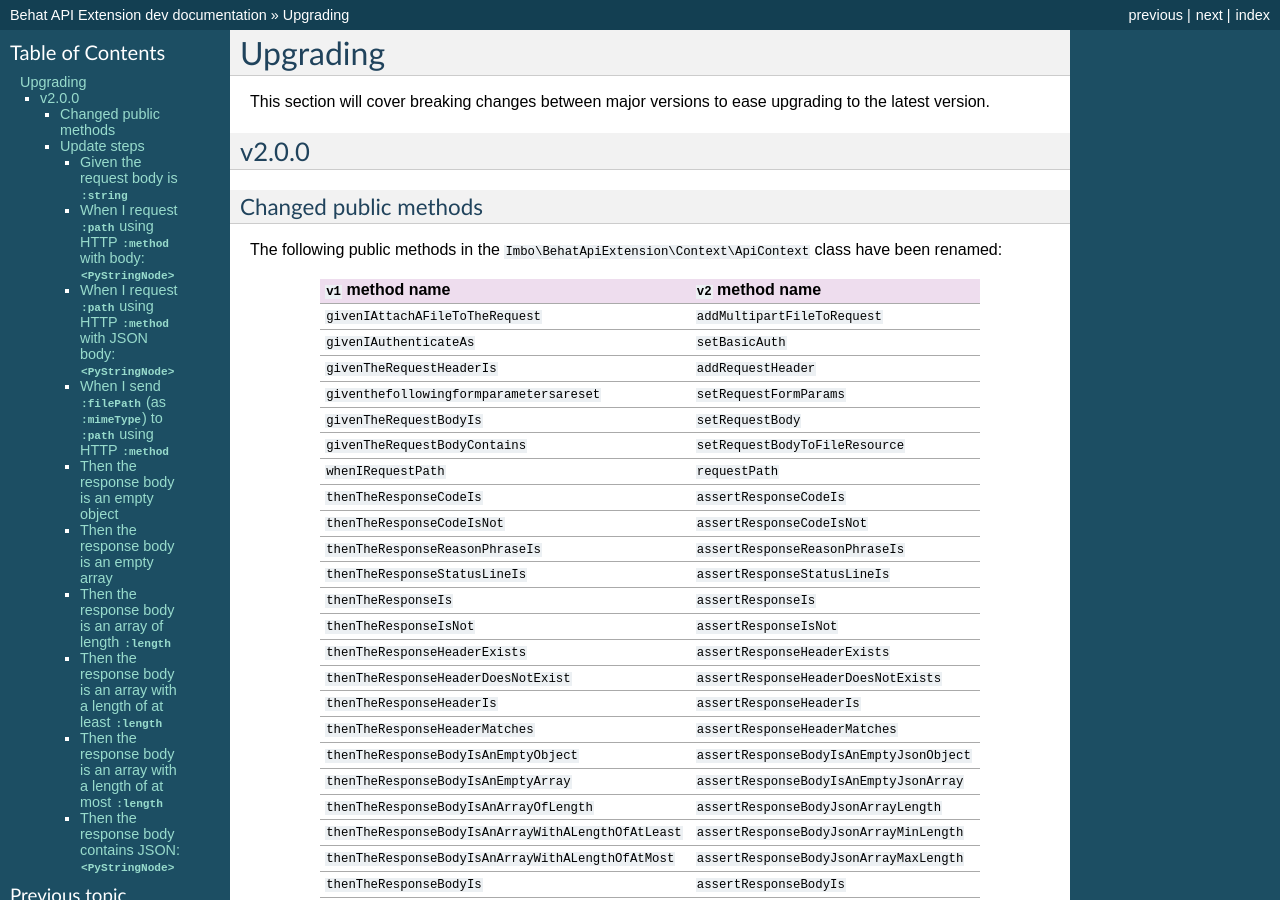
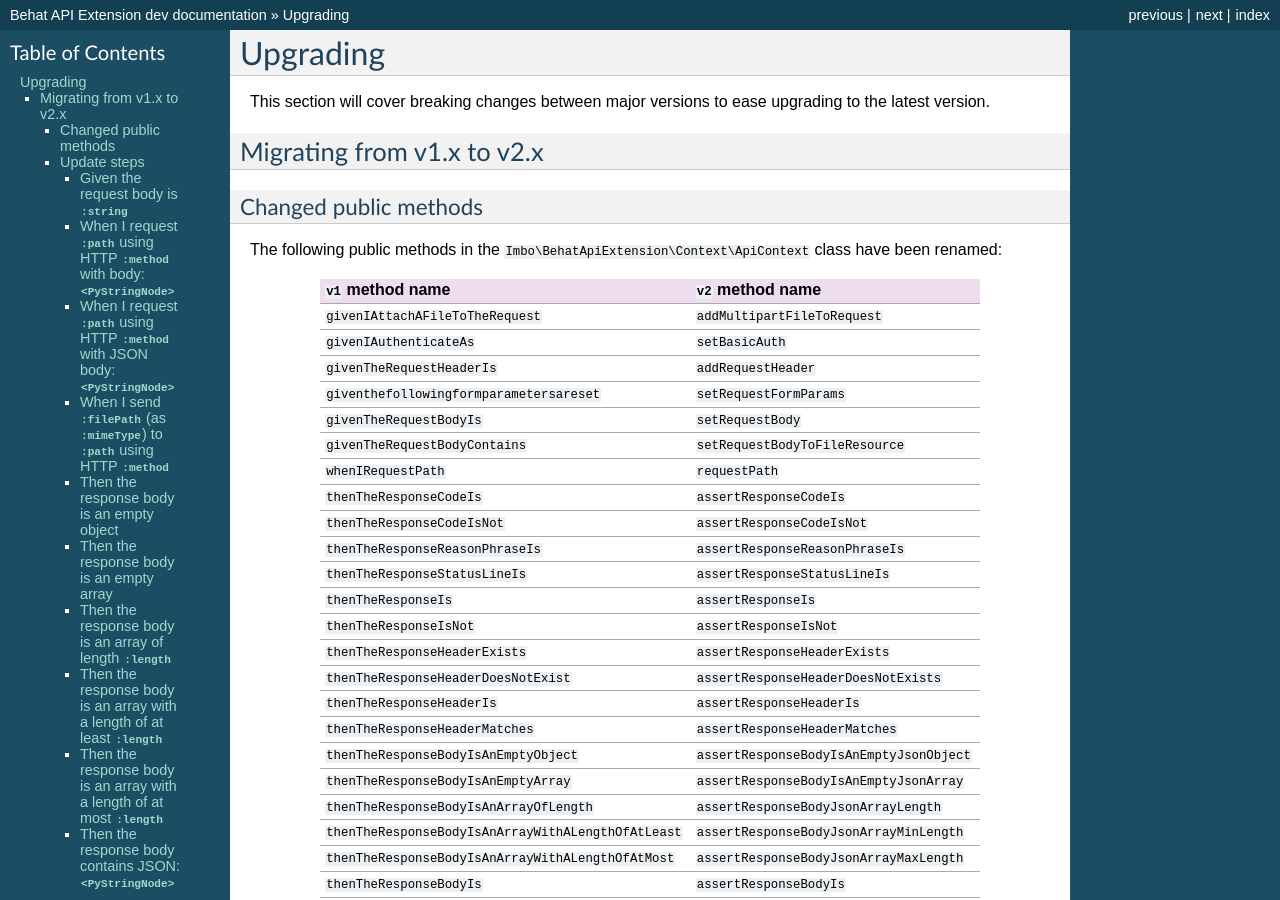
Before and after one commit to imbo/behat-api-extension, a Sphinx documentation site: the page built from docs/installation/upgrade.rst, in a window 1280 px wide and 900 px high. Built offline with Sphinx 7.4.7, drawn with Linux system fonts in a browser that asks for light colours.

Commit message:
Changed header

```diff
--- a/docs/installation/upgrade.rst
+++ b/docs/installation/upgrade.rst
@@ -3,8 +3,8 @@ Upgrading
 
 This section will cover breaking changes between major versions to ease upgrading to the latest version.
 
-v2.0.0
-------
+Migrating from v1.x to v2.x
+---------------------------
 
 Changed public methods
 ^^^^^^^^^^^^^^^^^^^^^^
```
